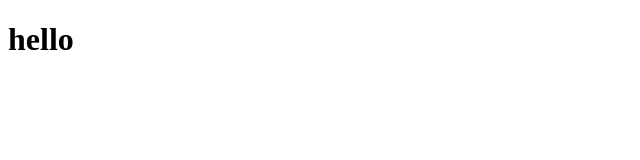
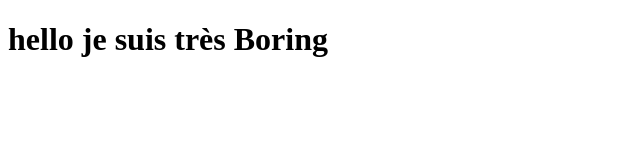
Before and after one commit to kevas007/exemple_git, a plain HTML site: page index.html in a window 1280 px wide. Shown: the whole page, without its empty margins (0-640 px from the left). Drawn offline with Linux system fonts and the light colour scheme.

Commit message:
kevin is boring lol

```diff
--- a/index.html
+++ b/index.html
@@ -8,7 +8,7 @@
 </head>
 <body>
 <h1>
-    hello
+    hello je suis très Boring
 </h1>
 </body>
 </html>
```
